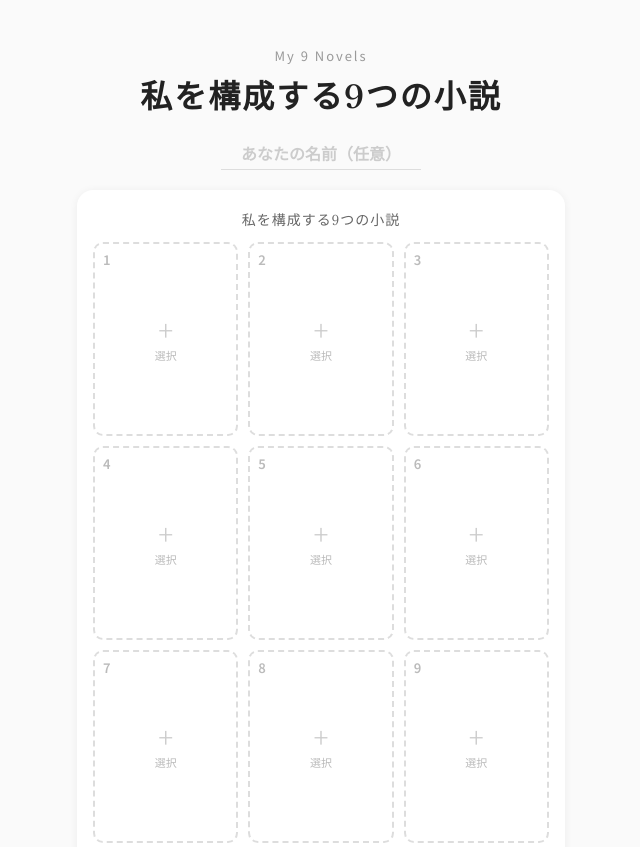
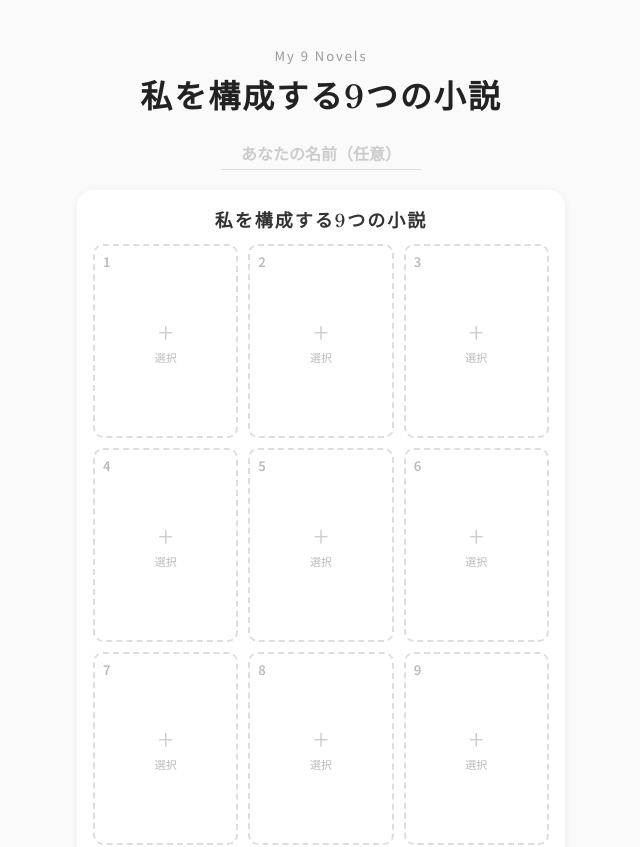
Before and after one commit to monayoblog/my9novels, a React (Vite) app: page / in a window 1280 px wide. Shown: the top 847 px of the page, without its empty margins (319-959 px from the left). Built offline with nearby package versions, Linux system fonts and the light colour scheme.

Commit message:
Update App.jsx

```diff
--- a/src/App.jsx
+++ b/src/App.jsx
@@ -465,7 +465,7 @@ export default function App() {
         <div ref={gridRef} style={{ background: "#fff", borderRadius: 16, padding: 16, boxShadow: "0 1px 8px rgba(0,0,0,0.06)" }}>
           {/* グリッド内タイトル（画像保存時に含まれる） */}
           <div style={{ textAlign: "center", marginBottom: 12 }}>
-            <span style={{ fontFamily: "'Shippori Mincho', serif", fontSize: 14, color: "#666", letterSpacing: 1 }}>
+            <span style={{ fontFamily: "'Shippori Mincho', serif", fontSize: 18, fontWeight: 600, color: "#333", letterSpacing: 2 }}>
               {userName ? `${userName}を構成する9つの小説` : "私を構成する9つの小説"}
             </span>
           </div>
```
